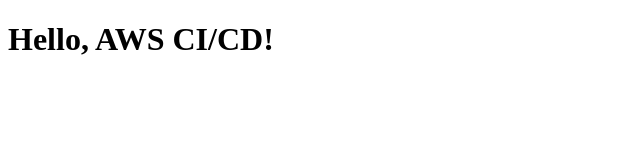
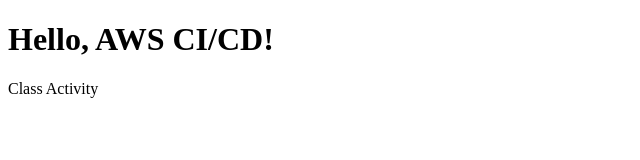
Before and after one commit to RamanDhaliwal986/CloudDemo, a plain HTML site: page index.html in a window 1280 px wide. Shown: the whole page, without its empty margins (0-640 px from the left). Drawn offline with Linux system fonts and the light colour scheme.

Commit message:
add pargraph tag in the file

```diff
--- a/index.html
+++ b/index.html
@@ -6,5 +6,6 @@
 </head>
 <body>
     <h1>Hello, AWS CI/CD!</h1>
+    <p> Class Activity</p>
 </body>
 </html>
```
Also changed, not shown: 1 other file.
